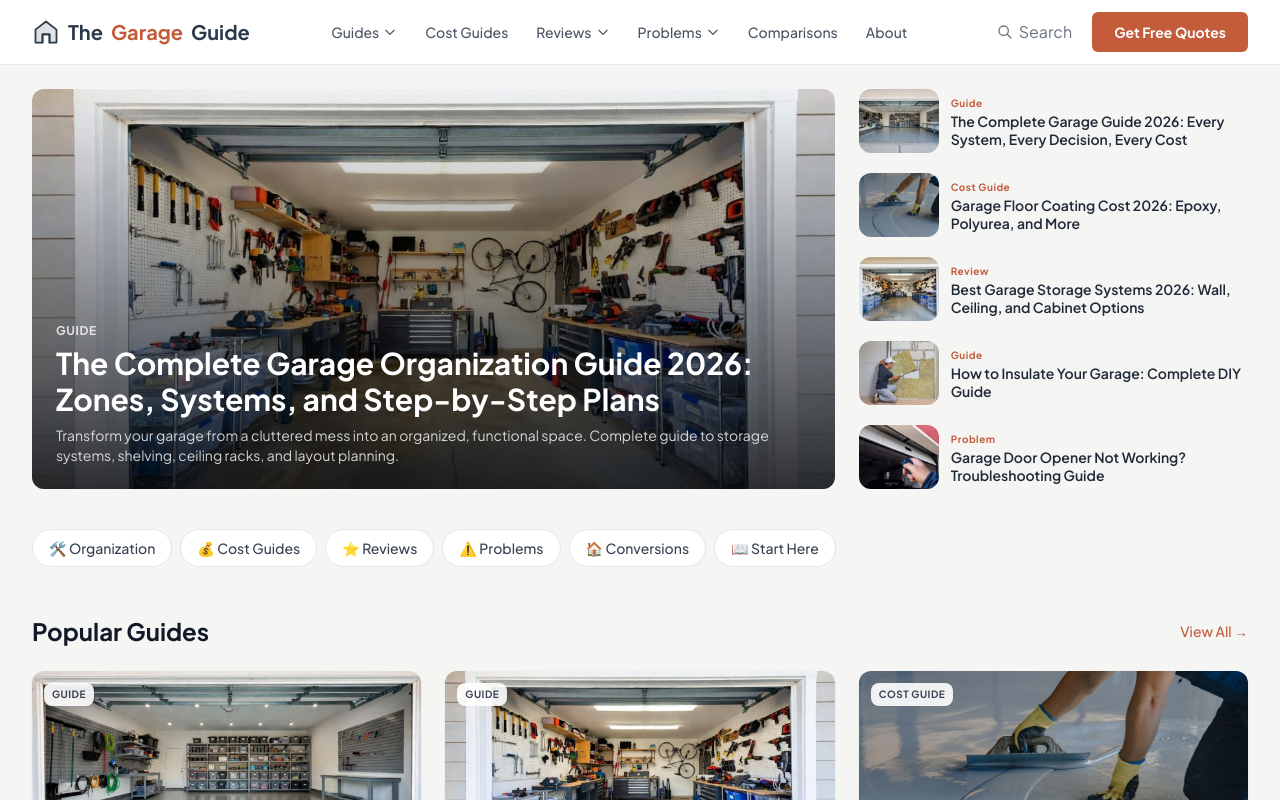
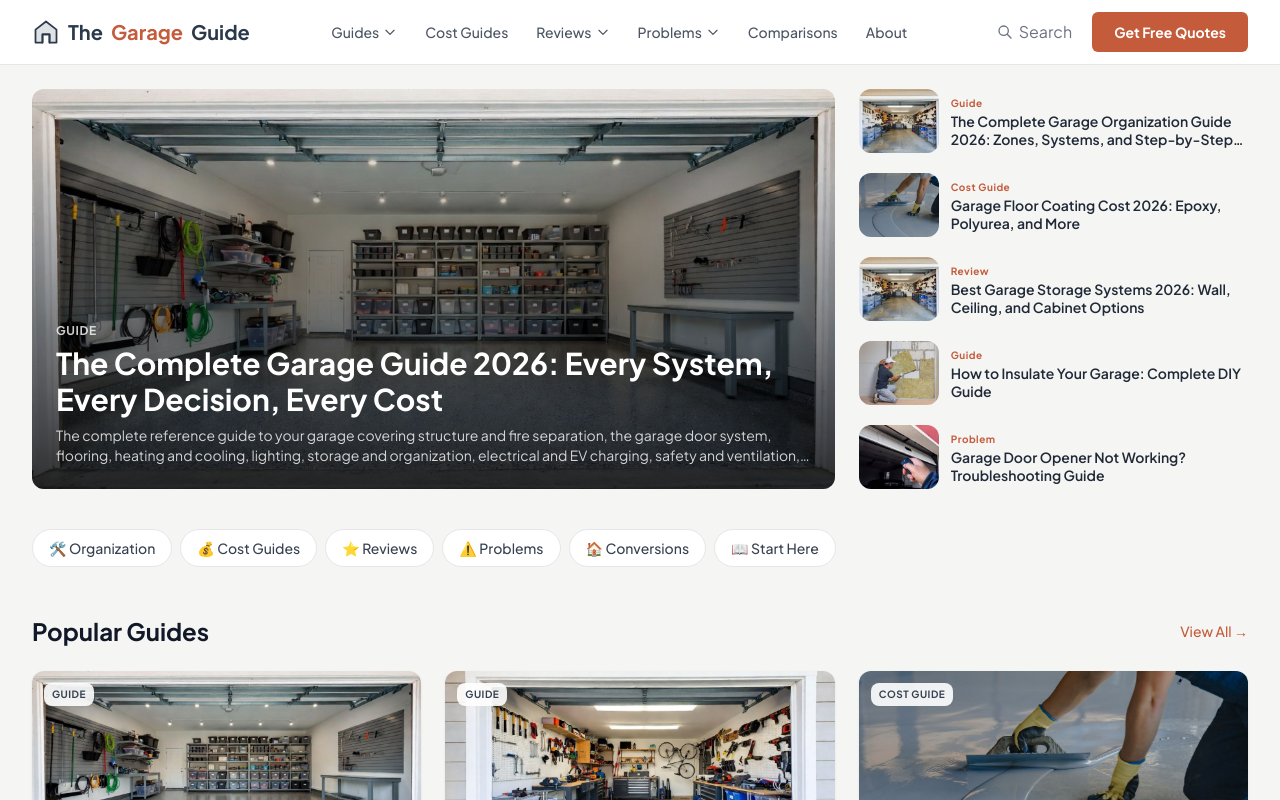
Before and after one commit to thebasementguide2026/thegarage.guide-, a Next.js app: page / in a window 1280 px wide. Shown: the top 800 px of the page. Built offline with nearby package versions, Linux system fonts and the light colour scheme.

Commit message:
Feature complete-garage-guide on homepage

```diff
--- a/app/page.tsx
+++ b/app/page.tsx
@@ -21,8 +21,8 @@ const getArticleHref = (slug: string) =>
   `/articles/${slug}`
 
 export default function HomePage() {
-  const featured = articles.find((a) => a.slug === 'guides/complete-garage-organization-guide')
-  const sidebarArticles = articles.filter((a) => a.slug !== 'guides/complete-garage-organization-guide')
+  const featured = articles.find((a) => a.slug === 'guides/complete-garage-guide')
+  const sidebarArticles = articles.filter((a) => a.slug !== 'guides/complete-garage-guide')
 
   return (
     <>
```
